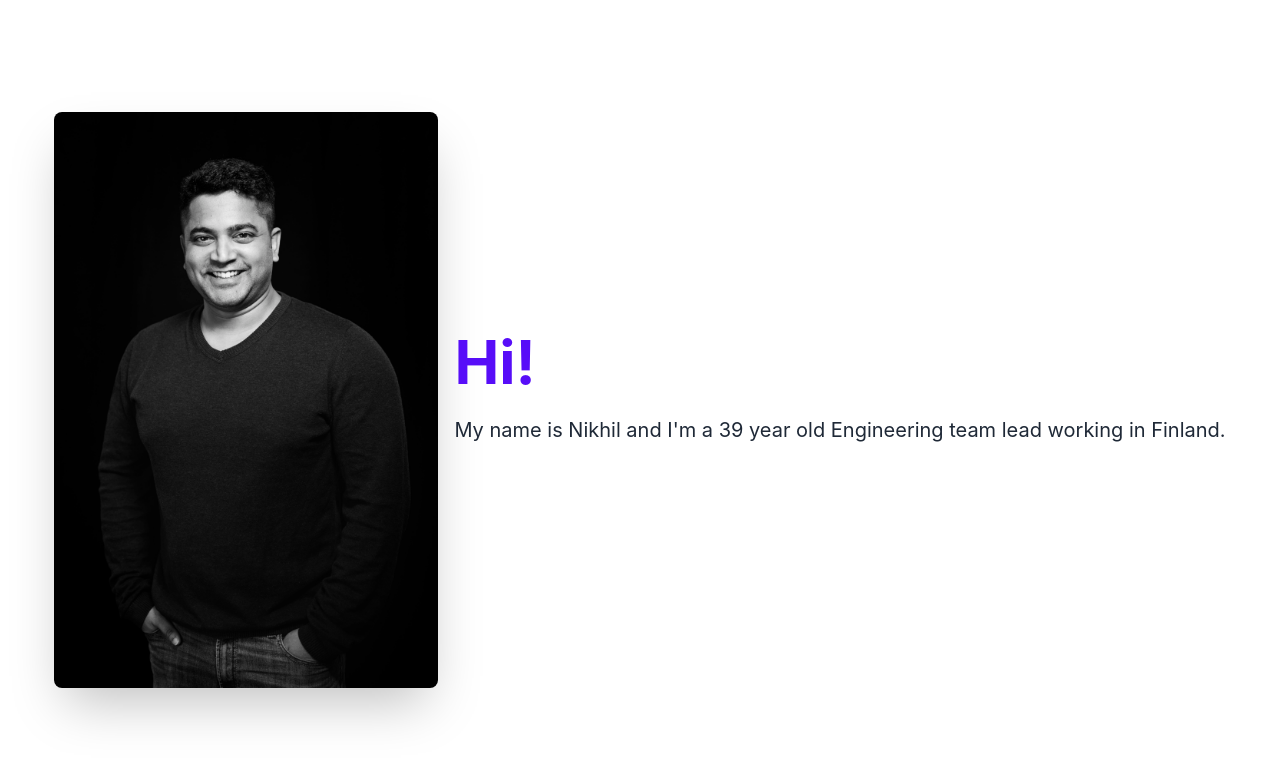
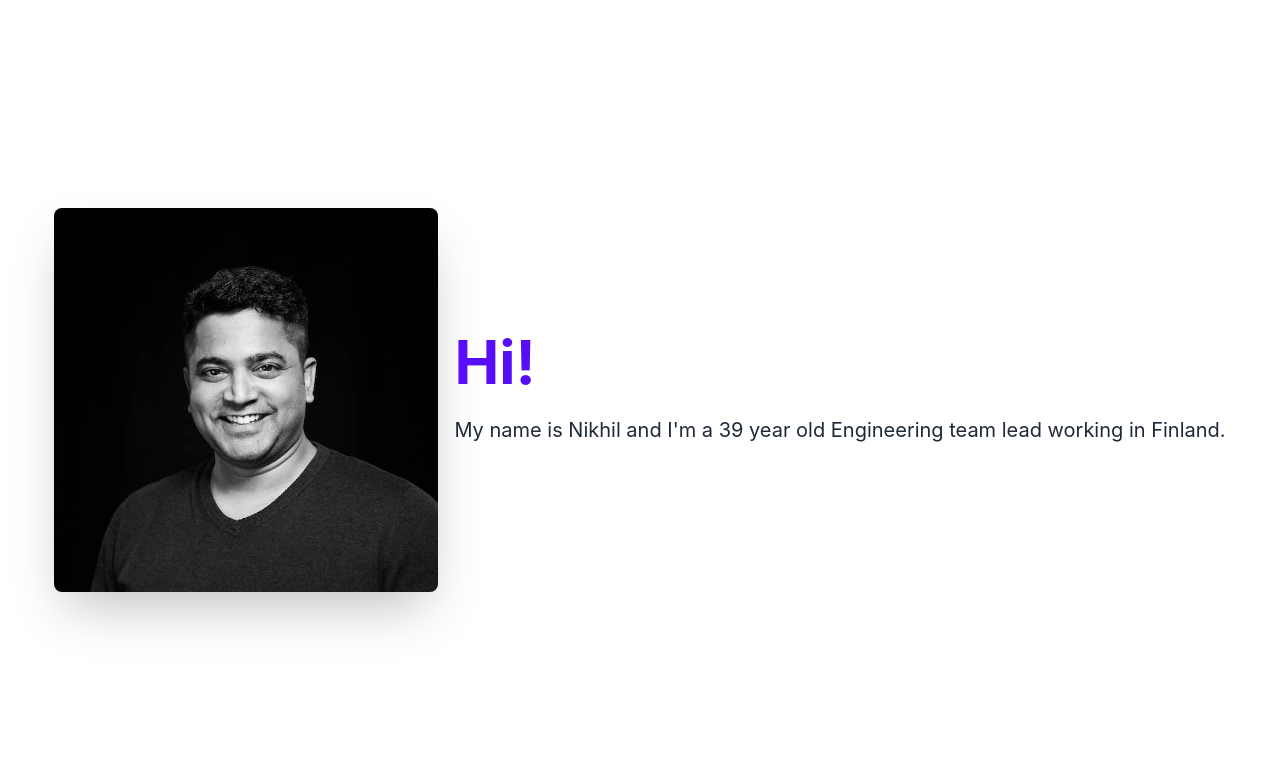
Before and after one commit to nikhildev/nikhildev.com, a Next.js app: page / in a window 1280 px wide. Shown: the top 762 px of the page. Built offline with nearby package versions, Linux system fonts and the light colour scheme.

Commit message:
Adding square image for intro

```diff
--- a/components/Intro.tsx
+++ b/components/Intro.tsx
@@ -4,7 +4,7 @@
   return (
     <div className="hero min-h-screen">
       <div className="hero-content flex-col lg:flex-row">
-        <img src="me.jpg" className="max-w-sm rounded-lg shadow-2xl" />
+        <img src="me_square.jpg" className="max-w-sm rounded-lg shadow-2xl" />
         <div>
           <h1 className="text-6xl text-primary font-bold">Hi!</h1>
           <p className="py-6 text-xl text-base-content">
```
Also changed, not shown: public/me_square.jpg (added).
